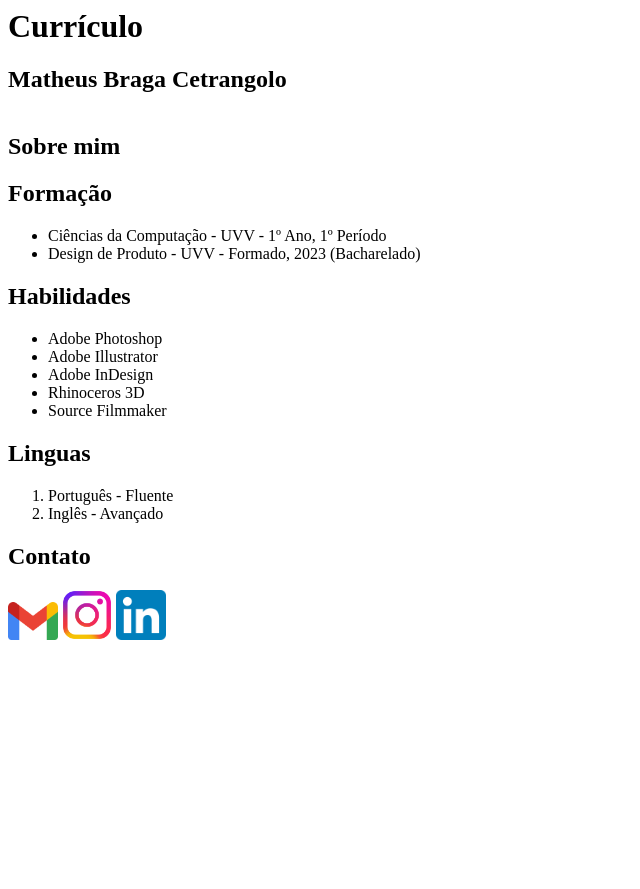
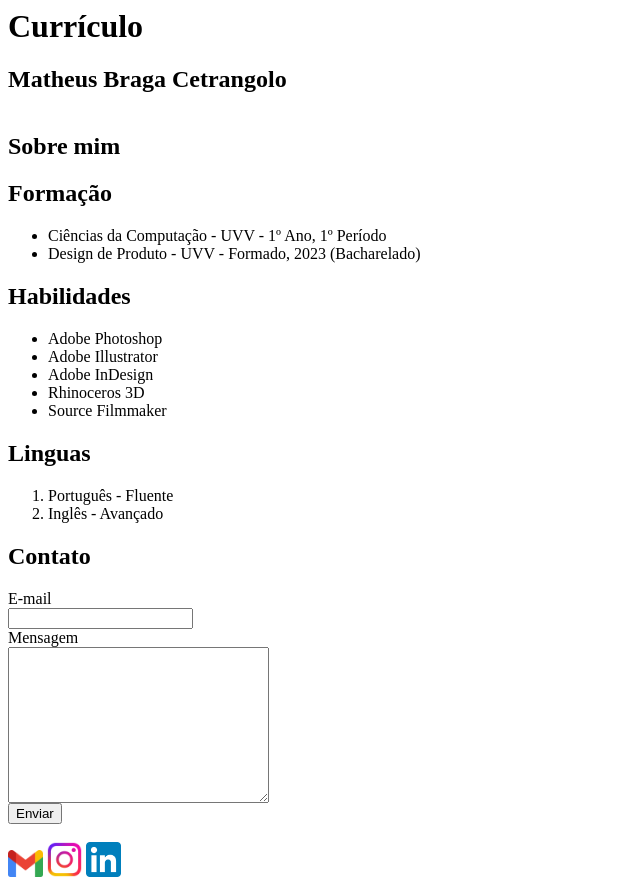
Before and after one commit to Kvyotho/Meu_Curriculo, a plain HTML site: page index.html in a window 1280 px wide. Shown: the whole page, without its empty margins (0-640 px from the left). Before the commit the page ends 800 px from the top, so only its background shows below. Drawn offline with Linux system fonts and the light colour scheme.

Commit message:
Forms e Footer adicionados

```diff
--- a/index.html
+++ b/index.html
@@ -27,11 +27,24 @@
         <li>Português - Fluente</li>
         <li>Inglês - Avançado</li>
     </ol>
+
     <h2>Contato</h2>
-    <a href="mailto:matheuscetrangolo12@gmail.com" target="_blank"> <img src="imagens/gmail_icon.webp" width="50" alt="E-Mail"></a>
-    <a href="https://www.instagram.com/" target="_blank"> <img src="imagens/instagram_icon.png" width="50" alt="instagram"></a>
-    <a href=""> <img src="imagens/linkedin_icon.png" width="50" alt=""></a>
-    <p></p>
+
+    <form action="#"></form>
+    <label for="E-Mail"> E-mail</label> <br>
+    <input type="email" name="email" id="email"> <br>
+    <label for="text">Mensagem</label> <br>
+    <textarea name="textarea" id="textarea" cols="30" rows="10"></textarea> <br>
+    <input type="submit" value="Enviar">
+
+    <footer>
+        <br>
+        <a href="mailto:matheuscetrangolo12@gmail.com" target="_blank"> <img src="imagens/gmail_icon.webp" width="35"
+                alt="E-Mail"></a>
+        <a href="https://www.instagram.com/" target="_blank"> <img src="imagens/instagram_icon.png" width="35"
+                alt="instagram"></a>
+        <a href=""> <img src="imagens/linkedin_icon.png" width="35" alt="linkedin"></a>
+    </footer>
 </body>
 
 </html>
```
